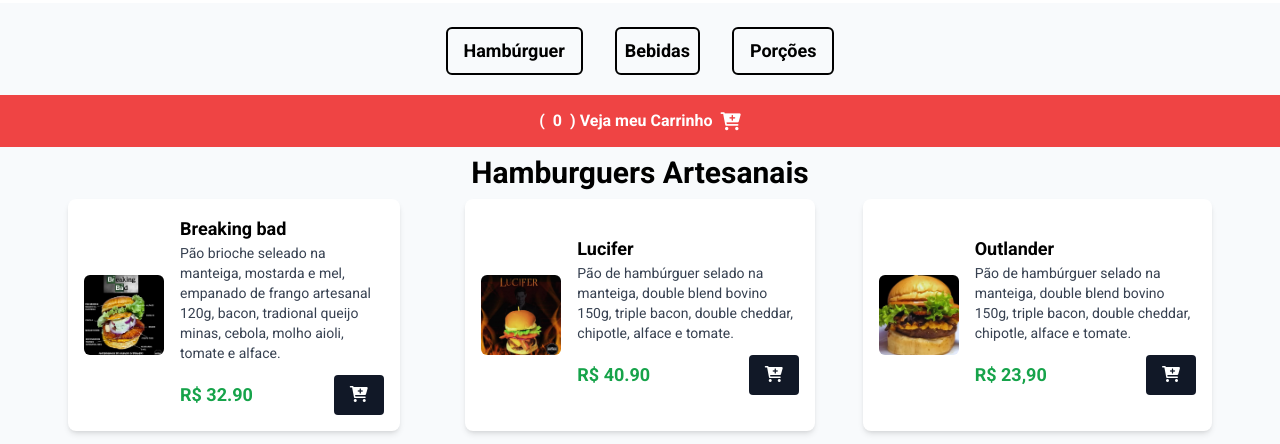
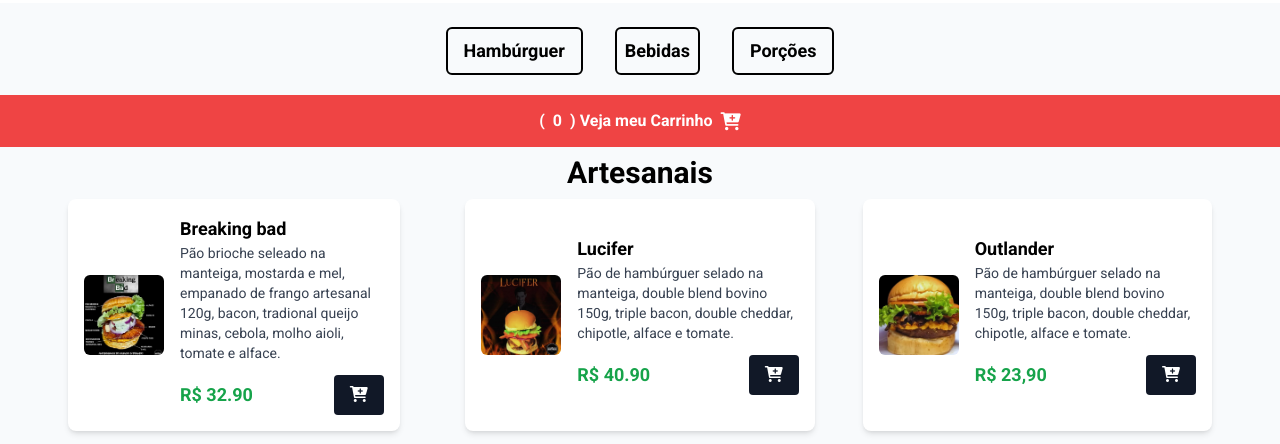
Before and after one commit to lucas198273/loja-virtual0.1, a website: page index.html in a window 1280 px wide. Shown: the part 653-1097 px from the top of the page. Drawn offline with nearby package versions, Linux system fonts and the light colour scheme.

Commit message:
titulo modificado

```diff
--- a/index.html
+++ b/index.html
@@ -84,7 +84,7 @@
 
         <div class="col-span-3 px-4 pb-16 mt-14">
             <div class="flex justify-center items-center mb-2">
-                <h2 class="font-bold text-3xl">Hamburguers Artesanais</h2>
+                <h3 class="font-bold text-3xl">Artesanais</h2>
 
             </div>
 
```
